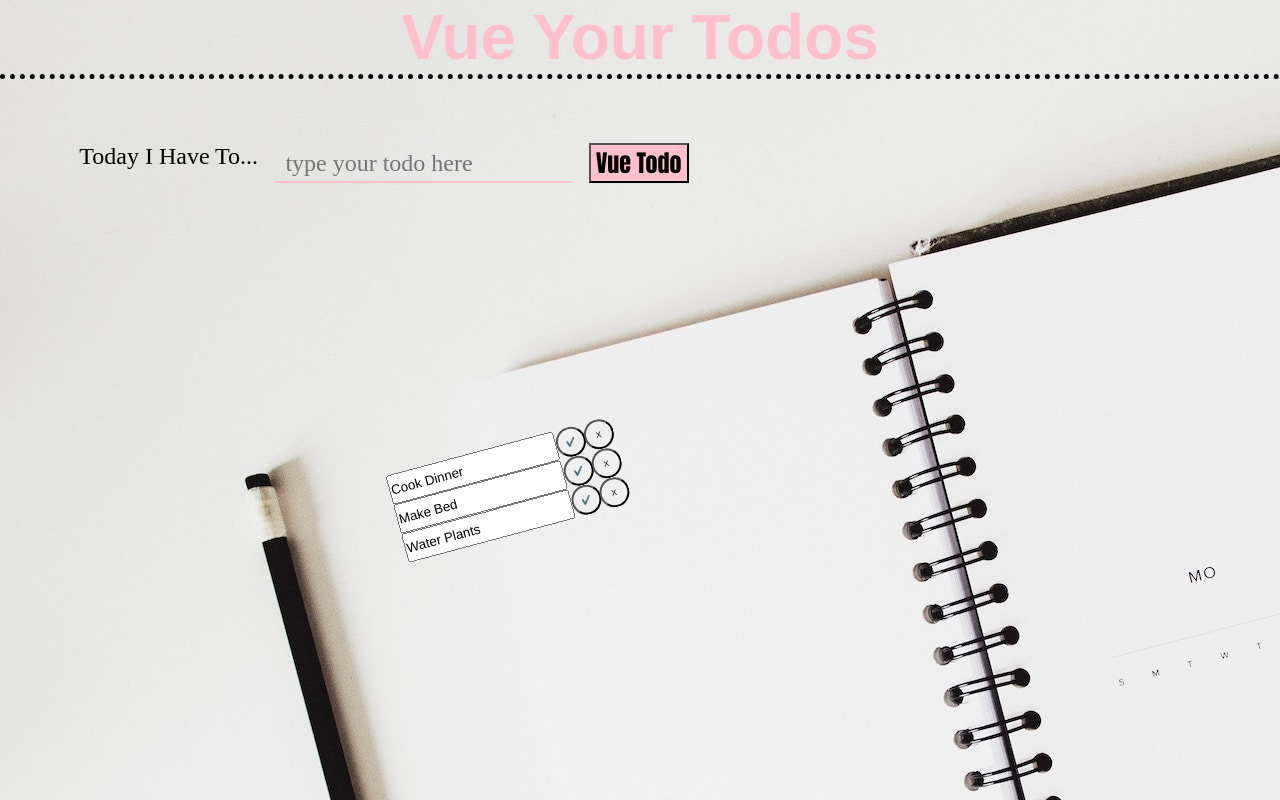
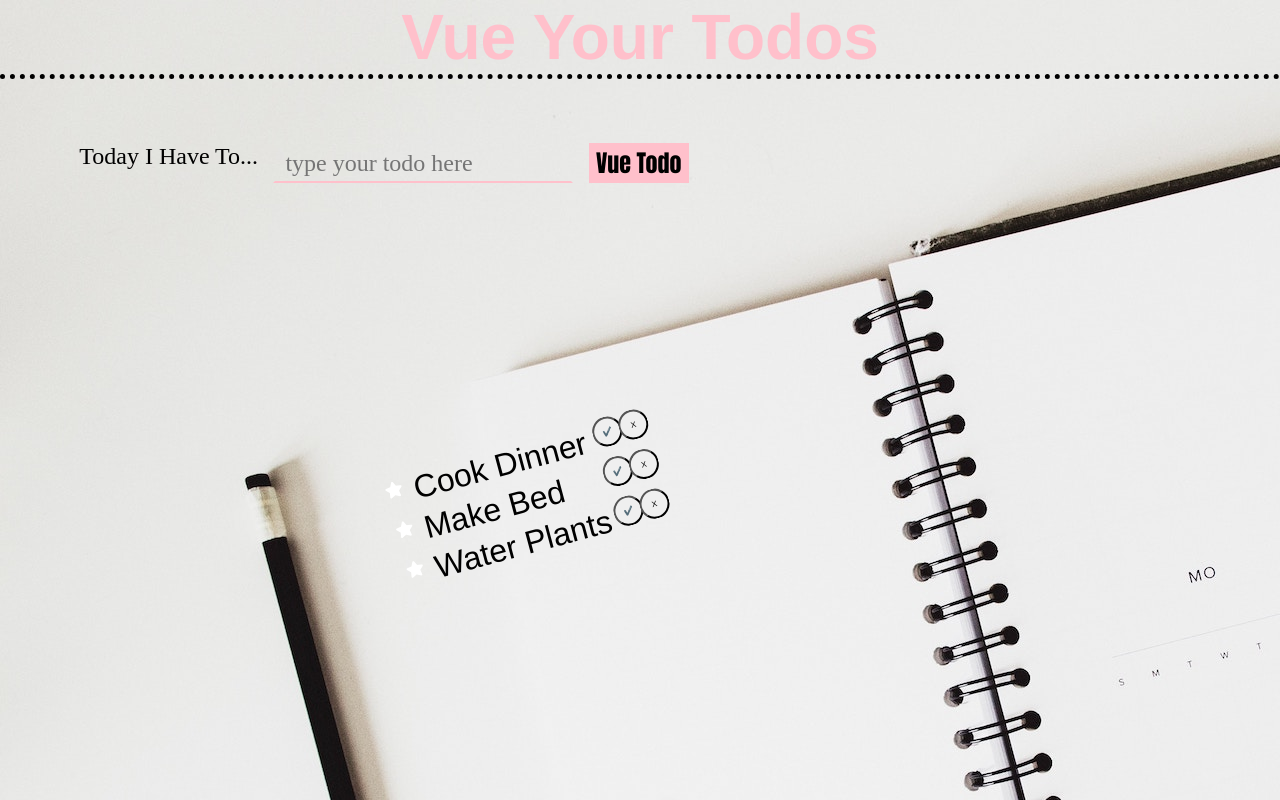
Before and after one commit to kalex19/Vue-Todo-List, a Vue app: page / in a window 1280 px wide. Built offline with nearby package versions, Linux system fonts and the light colour scheme; a web font is replaced by a local one.

Commit message:
added star functionality and rendering changes based on starred todo

```diff
--- a/public/index.html
+++ b/public/index.html
@@ -5,6 +5,8 @@
     <meta http-equiv="X-UA-Compatible" content="IE=edge">
     <meta name="viewport" content="width=device-width,initial-scale=1.0">
     <link href="https://fonts.googleapis.com/css?family=Beth+Ellen&display=swap" rel="stylesheet">
+    <link rel="stylesheet" href="https://use.fontawesome.com/releases/v5.8.1/css/all.css"
+    integrity="sha384-50oBUHEmvpQ+1lW4y57PTFmhCaXp0ML5d60M1M7uH2+nqUivzIebhndOJK28anvf" crossorigin="anonymous">
     <link rel="icon" href="<%= BASE_URL %>favicon.ico">
     <title>todo-list</title>
   </head>
--- a/src/App.vue
+++ b/src/App.vue
@@ -2,7 +2,7 @@
   <div id="app">
     <Header/>
     <Form v-on:add-todo="addTodo" />
-    <TodoContainer v-bind:todos="todos" v-on:del-todo="deleteTodo" v-on:line-through="lineThrough"/>
+    <TodoContainer v-bind:todos="todos" v-on:del-todo="deleteTodo" v-on:line-through="lineThrough" v-on:star-todo="starTodo"/>
   </div>
 </template>
 
@@ -24,17 +24,20 @@ export default {
         {
           id: 1,
           text: "Cook Dinner",
-          completed: false
+          completed: false,
+          starred: false
         },
         {
           id: 2,
           text: "Make Bed",
-          completed: false
+          completed: false,
+          starred: false
         },
         {
           id: 3,
           text: "Water Plants",
-          completed: false
+          completed: false,
+          starred: false
         }
       ]
     }
@@ -50,6 +53,11 @@ export default {
        },
       addTodo(newTodo){
         this.todos = [...this.todos, newTodo]
+      },
+      starTodo(id){
+        const todoToggle = this.todos.find(todo => todo.id === id);
+            todoToggle.starred = !todoToggle.starred
+            this.$forceUpdate()
       }
   }
 }
--- a/src/components/Form.vue
+++ b/src/components/Form.vue
@@ -21,7 +21,8 @@ export default {
       const newTodo = {
         id: Date.now(),
         text: this.text,
-        completed: false
+        completed: false,
+        starred: false
       }
       this.$emit("add-todo", newTodo);
       this.text = "";
--- a/src/components/Todo.vue
+++ b/src/components/Todo.vue
@@ -1,5 +1,6 @@
 <template>
   <div class="todo"  >
+    <i class="fas fa-star" v-bind:class="{'isStarred':starred}" @click="$emit('star-todo')"></i>
     <input  v-bind:class="{'isCompleted':completed}" :value="text"/>
     <button @click="$emit('line-through')" class="checkBtn">✔️</button>
     <button @click="$emit('del-todo')" class="deleteBtn">X</button>
@@ -13,7 +14,8 @@ export default {
   props: {
     id: Number,
     text: String,
-    completed: Boolean
+    completed: Boolean,
+    starred: Boolean
     }
 }
 </script>
@@ -22,20 +24,31 @@ export default {
 
 .todo {
   display: grid;
-  grid-template-columns: 75% 12.5% 12.5%;
+  grid-template-columns: 10% 70% 10% 10%;
   justify-content: space-evenly;
   text-align: left;
-  width: 30%;
+  width: 35%;
 }
 
-h3 {
+input {
   font-size: 2em;
   outline: none;
+  background-color: transparent;
+  border-color: transparent;
 }
 
 .isCompleted {
   text-decoration: line-through;
   text-decoration-color: pink;
+}
+
+.fas {
+  padding-top: 30%;
+  color: white;
+}
+
+.isStarred {
+ color: rgb(243, 146, 162);
 }
 
 .deleteBtn,
@@ -47,5 +60,4 @@ h3 {
   outline: none;
 }
 
-
 </style>
--- a/src/components/TodoContainer.vue
+++ b/src/components/TodoContainer.vue
@@ -1,7 +1,10 @@
 <template>
   <section id="todoContainer">
-    <div v-bind:key="todo.id" v-for="todo in todos">
-      <Todo v-bind="todo" v-on:del-todo="$emit('del-todo', todo.id)" v-on:line-through="$emit('line-through', todo.id)"/>
+    <div v-bind:key="todo.id" v-for="todo in todos" v-show="todo.starred">
+      <Todo v-bind="todo" v-on:del-todo="$emit('del-todo', todo.id)" v-on:line-through="$emit('line-through', todo.id)" v-on:star-todo="$emit('star-todo', todo.id)"/>
+    </div>
+    <div v-bind:key="todo.id" v-for="todo in todos" v-show="!todo.starred">
+      <Todo v-bind="todo" v-on:del-todo="$emit('del-todo', todo.id)" v-on:line-through="$emit('line-through', todo.id)" v-on:star-todo="$emit('star-todo', todo.id)"/>
     </div>
   </section>
 </template>
```
